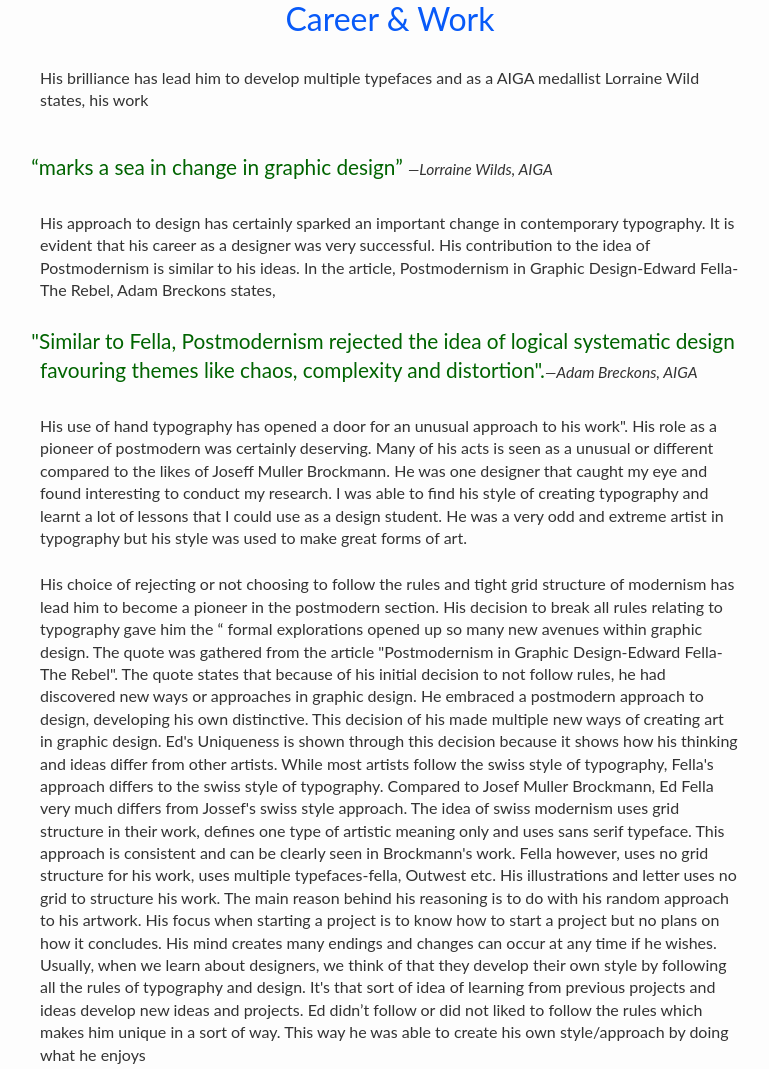
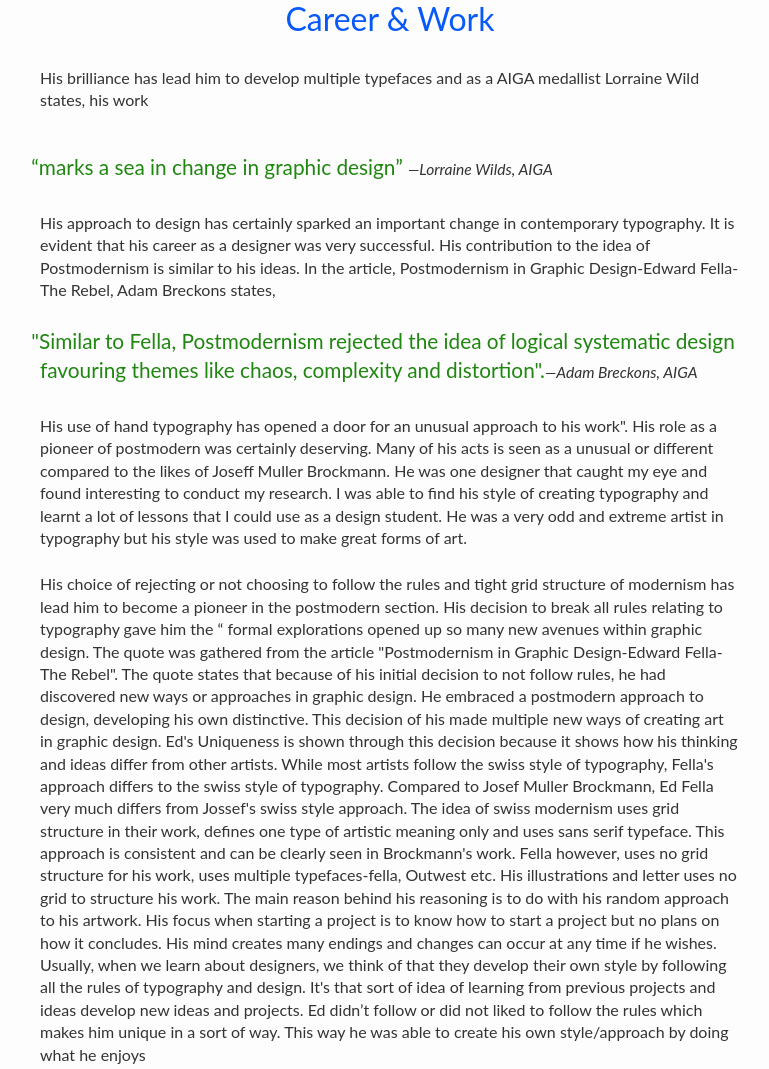
Before and after one commit to Kewinixd/edfella, a plain HTML site: page index.html in a window 1280 px wide. Shown: the part 1146-2215 px from the top of the page, without its empty margins (250-1019 px from the left). Drawn offline with Linux system fonts and the light colour scheme.

Commit message:
Update style_two.css

```diff
--- a/css/style_two.css
+++ b/css/style_two.css
@@ -49,7 +49,7 @@ h2 {
 
 blockquote {
     font-size: 1.3em;
-    color: darkgreen;
+    color: #1F8710;
     hanging-punctuation: first;
     text-indent: -0.42em;
 }
```
